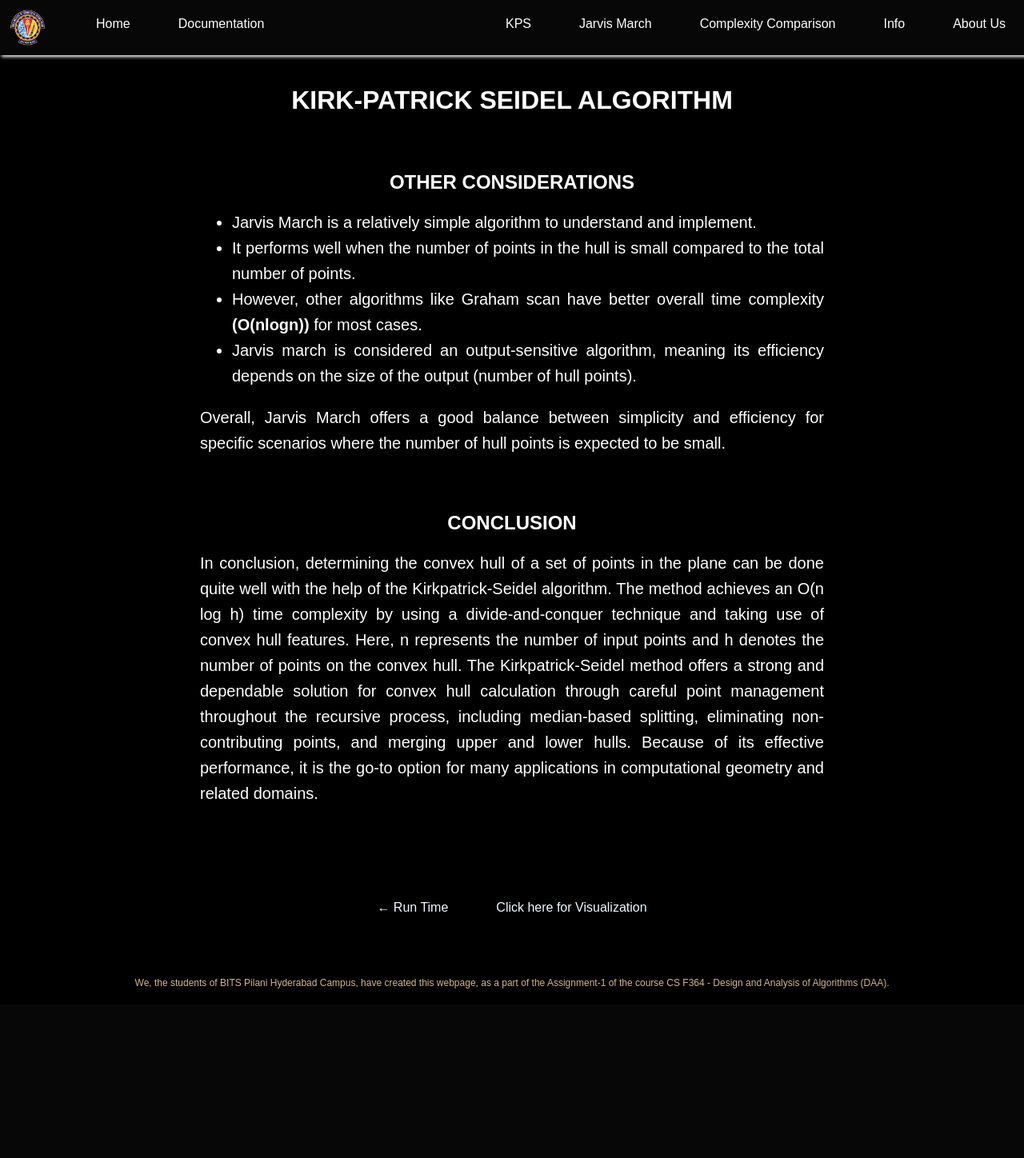
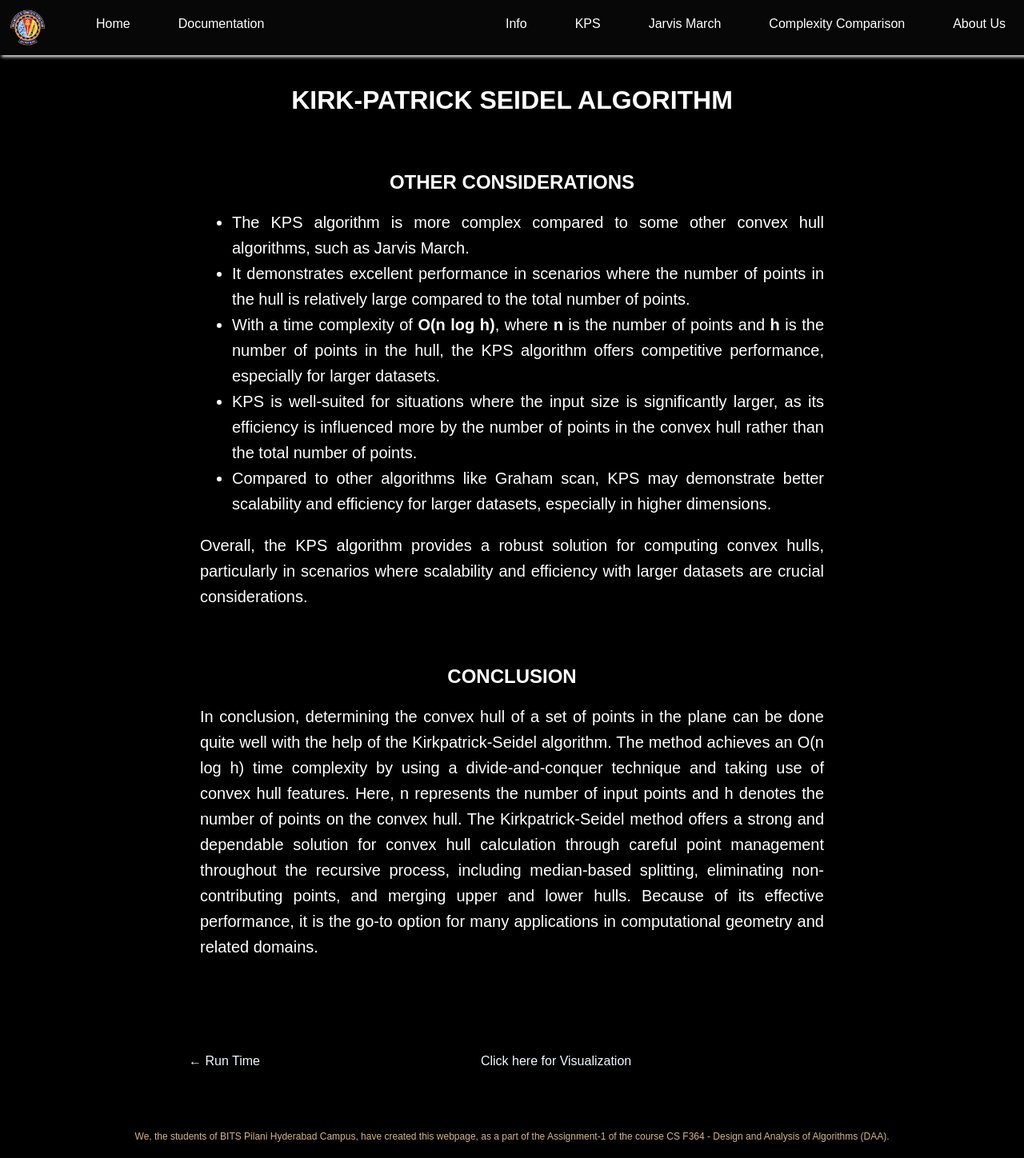
Before and after one commit to SakshamBajaj18/Convex-Hull, a Flask app: page /kps_epilogue in a window 1280 px wide. Shown: the whole page at 80% size. Before the commit the page ends 1236 px from the top, so only its background shows below. Run offline with Flask 3, Linux system fonts and the light colour scheme.

Commit message:
changed positioning and kps_considerations content

```diff
--- a/GUI/templates/about-us.html
+++ b/GUI/templates/about-us.html
@@ -71,10 +71,10 @@
         </div>
         <ul>
           <li><a href="{{url_for('about_us')}}">About Us </a></li>
-          <li><a href="{{url_for('info')}}">Info </a></li>
           <li><a href="{{url_for('comp')}}">Complexity Comparison </a></li>
           <li><a  href="{{url_for('jarvis_march')}}">   Jarvis March </a></li>
           <li><a  href="{{url_for('kirkpatrick_seidel')}}">   KPS </a></li>
+          <li><a href="{{url_for('info')}}">Info </a></li>
         </ul>
       </div>
 
--- a/GUI/templates/complexityComp.html
+++ b/GUI/templates/complexityComp.html
@@ -77,10 +77,10 @@
 
         <ul>
           <li><a href="{{url_for('about_us')}}">About Us </a></li>
-          <li><a href="{{url_for('info')}}">Info </a></li>
           <li><a href="{{url_for('comp')}}">Complexity Comparison </a></li>
           <li><a  href="{{url_for('jarvis_march')}}">   Jarvis March </a></li>
           <li><a  href="{{url_for('kirkpatrick_seidel')}}">   KPS </a></li>
+          <li><a href="{{url_for('info')}}">Info </a></li>
         </ul>
       </div>
 
--- a/GUI/templates/documentation.html
+++ b/GUI/templates/documentation.html
@@ -77,11 +77,10 @@
 
         <ul>
           <li><a href="{{url_for('about_us')}}">About Us </a></li>
-          <li><a href="{{url_for('info')}}">Info </a></li>
           <li><a href="{{url_for('comp')}}">Complexity Comparison </a></li>
           <li><a  href="{{url_for('jarvis_march')}}">   Jarvis March </a></li>
           <li><a  href="{{url_for('kirkpatrick_seidel')}}">   KPS </a></li>
-
+          <li><a href="{{url_for('info')}}">Info </a></li>
         </ul>
       </div>
 <head>
--- a/GUI/templates/index.html
+++ b/GUI/templates/index.html
@@ -28,10 +28,10 @@
 
     <ul>
       <li><a href="{{url_for('about_us')}}">About Us </a></li>
-      <li><a href="{{url_for('info')}}">Info </a></li>
       <li><a href="{{url_for('comp')}}">Complexity Comparison </a></li>
       <li><a  href="{{url_for('jarvis_march')}}">   Jarvis March </a></li>
       <li><a  href="{{url_for('kirkpatrick_seidel')}}">   KPS </a></li>
+      <li><a href="{{url_for('info')}}">Info </a></li>
     </ul>
   </div>
 
--- a/GUI/templates/jarvis_march_visualisation.html
+++ b/GUI/templates/jarvis_march_visualisation.html
@@ -29,10 +29,10 @@
 
         <ul>
           <li><a href="{{url_for('about_us')}}">About Us </a></li>
-          <li><a href="{{url_for('info')}}">Info </a></li>
           <li><a href="{{url_for('comp')}}">Complexity Comparison </a></li>
           <li><a  href="{{url_for('jarvis_march')}}">   Jarvis March </a></li>
           <li><a  href="{{url_for('kirkpatrick_seidel')}}">   KPS </a></li>
+          <li><a href="{{url_for('info')}}">Info </a></li>
         </ul>
     </div>
     <div style="display: flex;flex-direction: column ;align-items: center;margin-bottom: 5%;">
--- a/GUI/templates/jm_runtime.html
+++ b/GUI/templates/jm_runtime.html
@@ -77,10 +77,10 @@
 
         <ul>
           <li><a href="{{url_for('about_us')}}">About Us </a></li>
-          <li><a href="{{url_for('info')}}">Info </a></li>
           <li><a href="{{url_for('comp')}}">Complexity Comparison </a></li>
           <li><a  href="{{url_for('jarvis_march')}}">   Jarvis March </a></li>
           <li><a  href="{{url_for('kirkpatrick_seidel')}}">   KPS </a></li>
+          <li><a href="{{url_for('info')}}">Info </a></li>
         </ul>
       </div>
 
--- a/GUI/templates/kps.html
+++ b/GUI/templates/kps.html
@@ -30,10 +30,10 @@
 
         <ul>
           <li><a href="{{url_for('about_us')}}">About Us </a></li>
-          <li><a href="{{url_for('info')}}">Info </a></li>
           <li><a href="{{url_for('comp')}}">Complexity Comparison </a></li>
           <li><a  href="{{url_for('jarvis_march')}}">   Jarvis March </a></li>
           <li><a  href="{{url_for('kirkpatrick_seidel')}}">   KPS </a></li>
+          <li><a href="{{url_for('info')}}">Info </a></li>
         </ul>
     </div>
     <div style="display: flex;flex-direction: column ;align-items: center;margin-bottom: 5%;">
--- a/GUI/templates/kps_epilogue.html
+++ b/GUI/templates/kps_epilogue.html
@@ -60,6 +60,21 @@
       margin-left: auto;
       margin-right: auto;
     }
+    .button-container {
+    display: flex;
+    justify-content: space-between; /* Align items with equal space between them */
+    list-style-type: none; /* Remove default list styles */
+    padding: 0; /* Remove default padding */
+  }
+
+  .button-left {
+    margin-right: auto; /* Push to the left end */
+  }
+
+  .button-center {
+    margin: auto; /* Center the button horizontally */
+  }
+
 </style>
 
 <body>
@@ -76,10 +91,10 @@
 
     <ul>
       <li><a href="{{url_for('about_us')}}">About Us </a></li>
-          <li><a href="{{url_for('info')}}">Info </a></li>
       <li><a href="{{url_for('comp')}}">Complexity Comparison </a></li>
       <li><a  href="{{url_for('jarvis_march')}}">   Jarvis March </a></li>
       <li><a  href="{{url_for('kirkpatrick_seidel')}}">   KPS </a></li>
+      <li><a href="{{url_for('info')}}">Info </a></li>
     </ul>
   </div>
 
@@ -87,15 +102,16 @@
 
     <h2 id="introduction">OTHER CONSIDERATIONS</h2>
     <div class="introduction" style="text-align: justify;">
-        <ul id="introduction">
-            <li>Jarvis March is a relatively simple algorithm to understand and implement.</li>
-            <li>It performs well when the number of points in the hull is small compared to the total number of points.</li>
-            <li>However, other algorithms like Graham scan have better overall time complexity <b>(O(nlogn))</b> for most cases.</li>
-            <li>Jarvis march is considered an output-sensitive algorithm, meaning its efficiency depends on the size of the output (number of hull points).</li>
+      <ul id="kps-considerations">
+          <li>The KPS algorithm is more complex compared to some other convex hull algorithms, such as Jarvis March.</li>
+          <li>It demonstrates excellent performance in scenarios where the number of points in the hull is relatively large compared to the total number of points.</li>
+          <li>With a time complexity of <b>O(n log h)</b>, where <b>n</b> is the number of points and <b>h</b> is the number of points in the hull, the KPS algorithm offers competitive performance, especially for larger datasets.</li>
+          <li>KPS is well-suited for situations where the input size is significantly larger, as its efficiency is influenced more by the number of points in the convex hull rather than the total number of points.</li>
+          <li>Compared to other algorithms like Graham scan, KPS may demonstrate better scalability and efficiency for larger datasets, especially in higher dimensions.</li>
       </ul>
+      <p>Overall, the KPS algorithm provides a robust solution for computing convex hulls, particularly in scenarios where scalability and efficiency with larger datasets are crucial considerations.</p>
+  </div>
 
-        <p>Overall, Jarvis March offers a good balance between simplicity and efficiency for specific scenarios where the number of hull points is expected to be small.</p>
-    </div>
 
     <h2 id="introduction">CONCLUSION</h2>
     <div class="introduction" style="text-align: justify;">
@@ -103,10 +119,12 @@
     </div>
 
 
-  <div class="footer"><nav>
+  <div class="footer">
+    <nav>
       <ul class="button-container">
-        <li class="button-right"><a href="{{url_for('kps_runtime')}}">&larr; Run Time </a></li>
-          <li><a href="{{url_for('kps_visualisation')}}">Click here for Visualization</a></li>
+        <li class="button-left"><a href="{{url_for('kps_runtime')}}">&larr; Run Time </a></li>
+        <li class="button-center"><a href="{{url_for('kps_visualisation')}}">Click here for Visualization</a></li>
+        <li></li>
 
       </ul>
     </nav>
```
Also changed, not shown: GUI/templates/intro.html (+4 -4 lines), GUI/templates/jarvisalgo.html (+25 -9 lines), GUI/templates/jm_epilogue.html (+20 -2 lines), GUI/templates/kps_runtime.html (+4 -4 lines), GUI/templates/kpsalgo.html (+19 -1 lines). Lines whose indentation alone changed are shown as unchanged.
